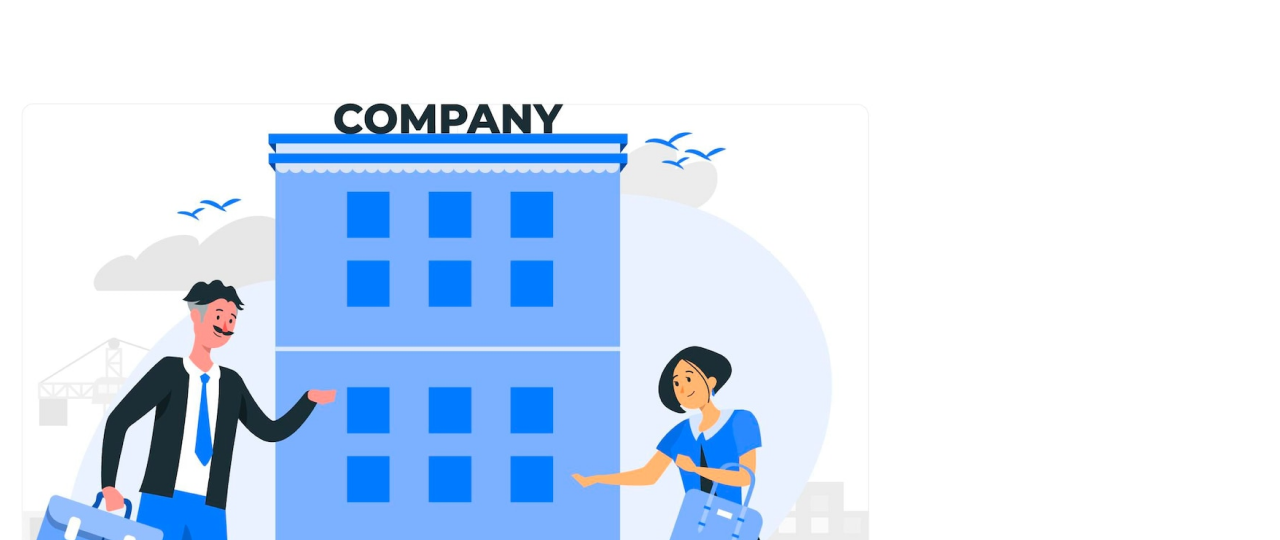
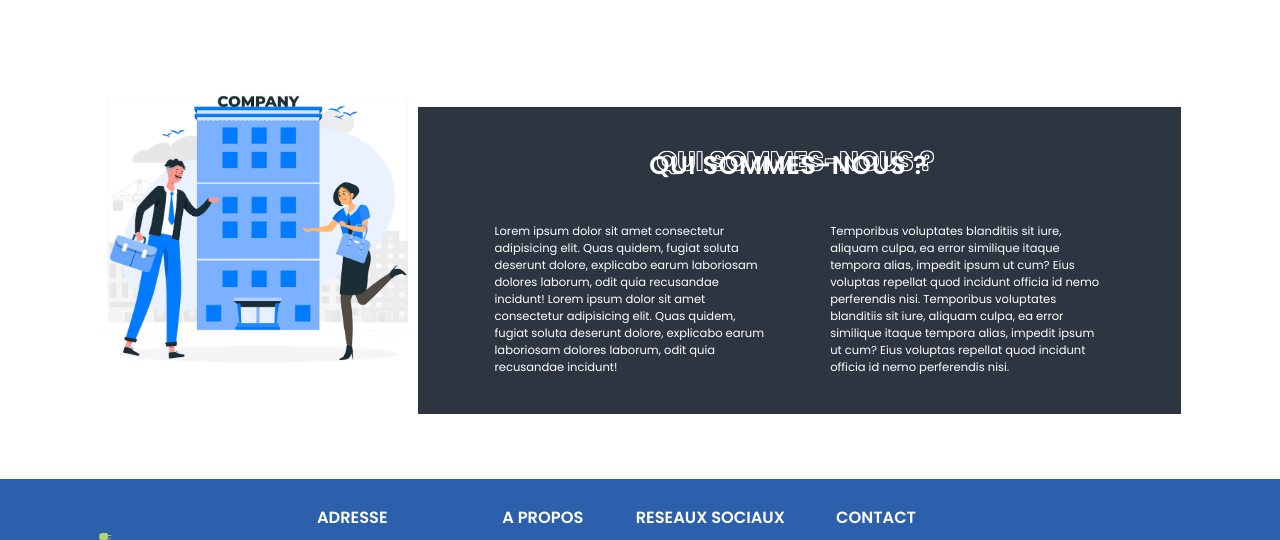
Before and after one commit to Sutsikii/Station_supervisor, a website: page about.html in a window 1280 px wide. Shown: the part 126-666 px from the top of the page. Drawn offline with Linux system fonts and the light colour scheme.

Commit message:
Quick fixes links socials

```diff
--- a/style.css
+++ b/style.css
@@ -155,8 +155,6 @@ footer {
 footer img {
     width: 15vw;
     height: 10vw;
-    background-color: white;
-    fill: white;
 }
 
 .footer-infos {
@@ -192,7 +190,6 @@ footer img {
     width: 3vw;
     height: 3vw;
     margin-right: 1vw;
-    background-color: white;
     border-radius: 5vw;
 }
 
@@ -378,6 +375,59 @@ body > nav > div.nav-items > ul > div.connection{
     transform: rotate(45deg) translate(-5px, -5px);
 }
 
+/* About Area */
+
+.about-content {
+    display: flex;
+    justify-content: center;
+    width: 90vw;
+    padding: 35px;
+    margin: 30px auto;
+    font-size: .9vw;
+    color: white;
+}
+
+.about-content img {
+    width: 30vw;
+    height: 28vw;
+    background-color: white;
+    border-radius: 0 3vw;
+}
+
+.about-wrapper {
+    display: flex;
+    flex-direction: column;
+    justify-content: flex-end;
+}
+
+.about {
+    display: flex;
+    flex-direction: column;
+    align-items: center;
+    background-color: #2C3540;
+}
+
+.about h2 {
+    margin: 3vw;
+}
+
+.about #relou-title {
+    font-size: 2vw;
+    color: #2C3540;
+    text-shadow: -1px -1px 0 #fff, 1px -1px 0 #fff, -1px 1px 0 #fff, 1px 1px 0 #fff;
+}
+
+.about .texts {
+    display: flex;
+    justify-content: space-between;
+    width: 80%;
+    margin-bottom: 3vw;
+}
+
+.about .texts p {
+    width: 45%;
+}
+
 /* Contact Area */
 
 .contact-content {
@@ -395,19 +445,25 @@ body > nav > div.nav-items > ul > div.connection{
     margin-bottom: 1.5vw;
 }
 
+.contact-content .relou-title-sub {
+    color: black;
+}
+
 #relou-title {
     position: relative;
     font-size: 1.8vw;
     letter-spacing: .5px;
+    transform: translate(-.3vw, -.3vw);
+    color: white;
+    pointer-events: none;
+    text-shadow: -1px -1px 0 #2C60AC, 1px -1px 0 #2C60AC, -1px 1px 0 #2C60AC, 1px 1px 0 #2C60AC;
 }
 
 .relou-title-sub {
     position: absolute;
-    z-index: -1;
-    top: -.5vw;
-    right: -.5vw;
     color: white;
-    text-shadow: -1px -1px 0 #2C60AC, 1px -1px 0 #2C60AC, -1px 1px 0 #2C60AC, 1px 1px 0 #2C60AC;
+    transform: translate(-.6vw, .3vw);
+    text-shadow: none;
 }
 
 .contact-form {
```
